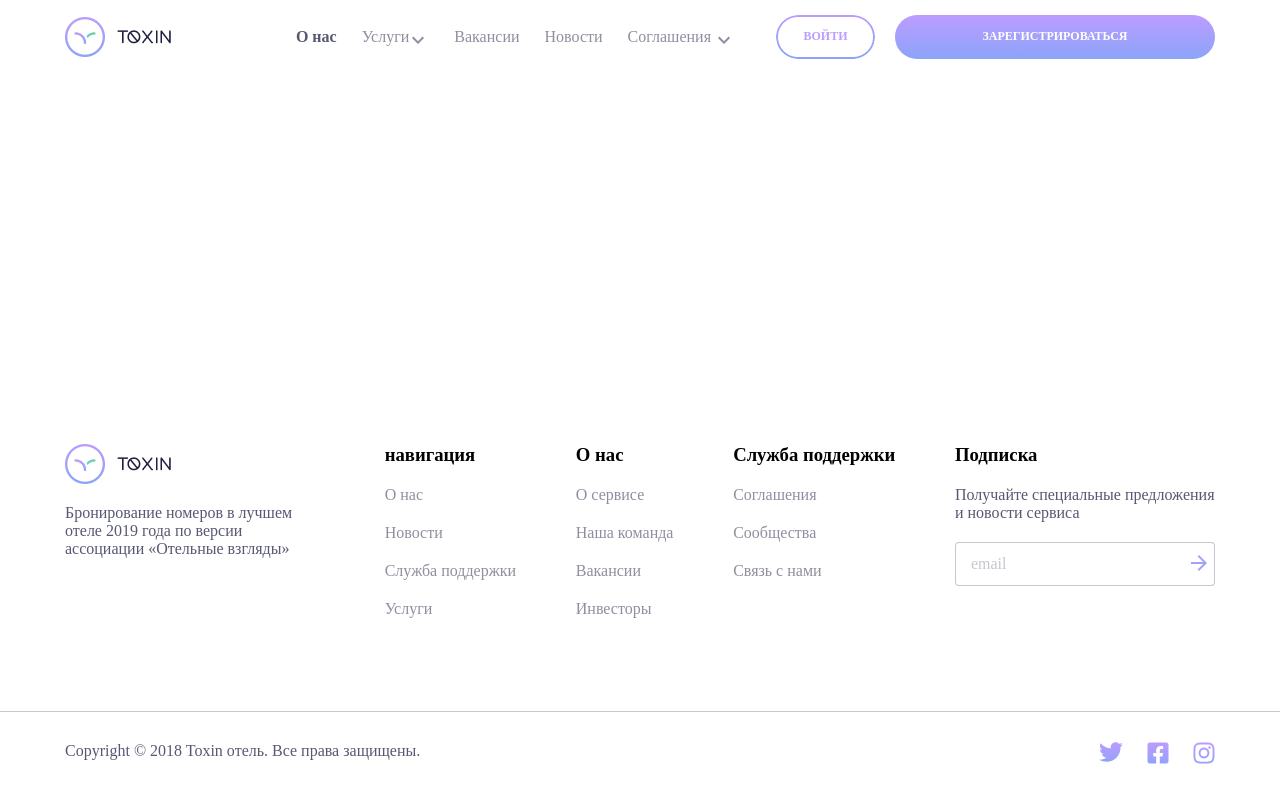
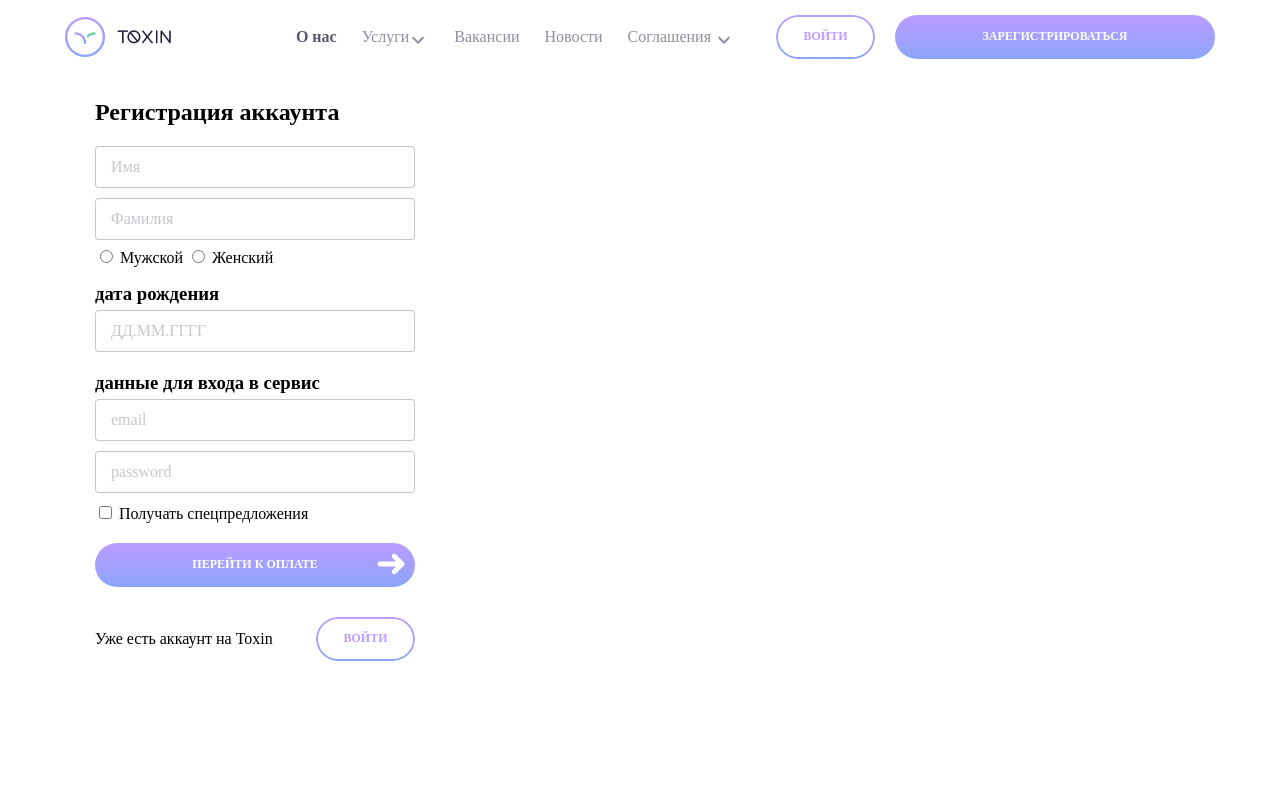
Before and after one commit to Khvostov-Nik/project_1, a website: page src/index.pug in a window 1280 px wide. Shown: the top 793 px of the page. Drawn offline with nearby package versions, Linux system fonts and the light colour scheme; files that its build step writes are made by us from their sources.

Commit message:
начал верстку карточек

```diff
--- /dev/null
+++ b/src/components/cards/registration.pug
@@ -0,0 +1,22 @@
+.registration
+    h2.titel-card Регистрация аккаунта
+    input.registration-input(type="text" placeholder="Имя")
+    input.registration-input(type="text" placeholder="Фамилия")
+    .sex
+        input.registration-input(type="radio", name="sex", id="male", value="male")
+        label(for="male") Мужской
+        input.registration-input(type="radio",name="sex", id="feminine",value="feminine")
+        label(for="feminine") Женский
+    h3.birth дата рождения
+    input.registration-input(type="text", name="date of birth",placeholder="ДД.ММ.ГГГГ")
+    h3.log-pass данные для входа в сервис
+    input.registration-input(type="email", name="email", placeholder="email")
+    input.registration-input(type="password", name="password",placeholder="password")
+    .togle
+        input(type="checkbox", name="togle" id="togle")
+        label(for="togle") Получать спецпредложения
+    a.btn__praim-large перейти к оплате
+        img(src="./img/arrow.svg", alt="").arrow__btn
+    div.enter
+        p Уже есть аккаунт на Toxin
+        a.btn__praim-small-notbg.btn__praim-small войти
--- a/src/index.pug
+++ b/src/index.pug
@@ -13,4 +13,5 @@ html(lang="en")
         .wrapper
             .main
                 .container
+                    include components/cards/registration.pug
         include components/footer.pug
--- a/src/styles/style.scss
+++ b/src/styles/style.scss
@@ -256,3 +256,42 @@
     top: 12px;
     left: 235px;
 }
+
+.registration{
+    display: flex;
+    flex-direction: column;
+    justify-content: center;
+    max-width: 380px;
+    padding: 40px 30px 30px 30px;
+}
+.titel-card{
+    margin-bottom: 15px;
+}
+.registration-input,
+.date {
+    margin-top: 5px;
+    margin-bottom: 5px;
+    padding-left:15px;
+    padding-top: 11px;
+    padding-bottom: 11px;
+    border: 1px solid $darkShade25;
+    border-radius: 4px;
+    &::placeholder {
+        color: $darkShade25;
+    }
+
+}
+.birth,
+.log-pass{
+    margin-top: 15px;
+}
+.togle{
+    margin-top: 5px;
+    margin-bottom: 20px;
+}
+.enter{
+    display: flex;
+    align-items: center;
+    justify-content: space-between;
+    margin-top: 30px;
+}
```
Also changed, not shown: src/components/cards/registration.html (added), src/index.html, src/styles/style.css, 1 other file.
